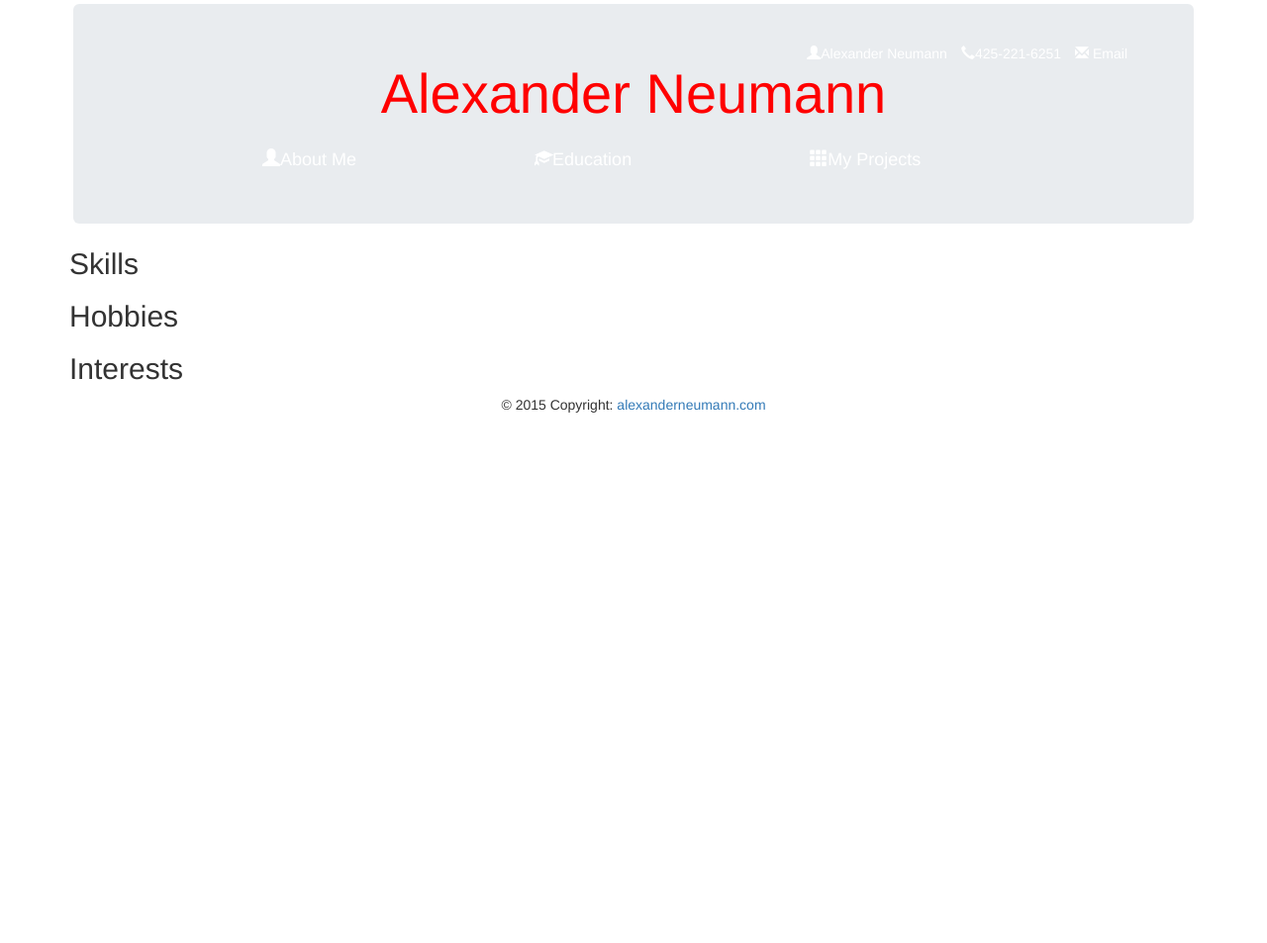
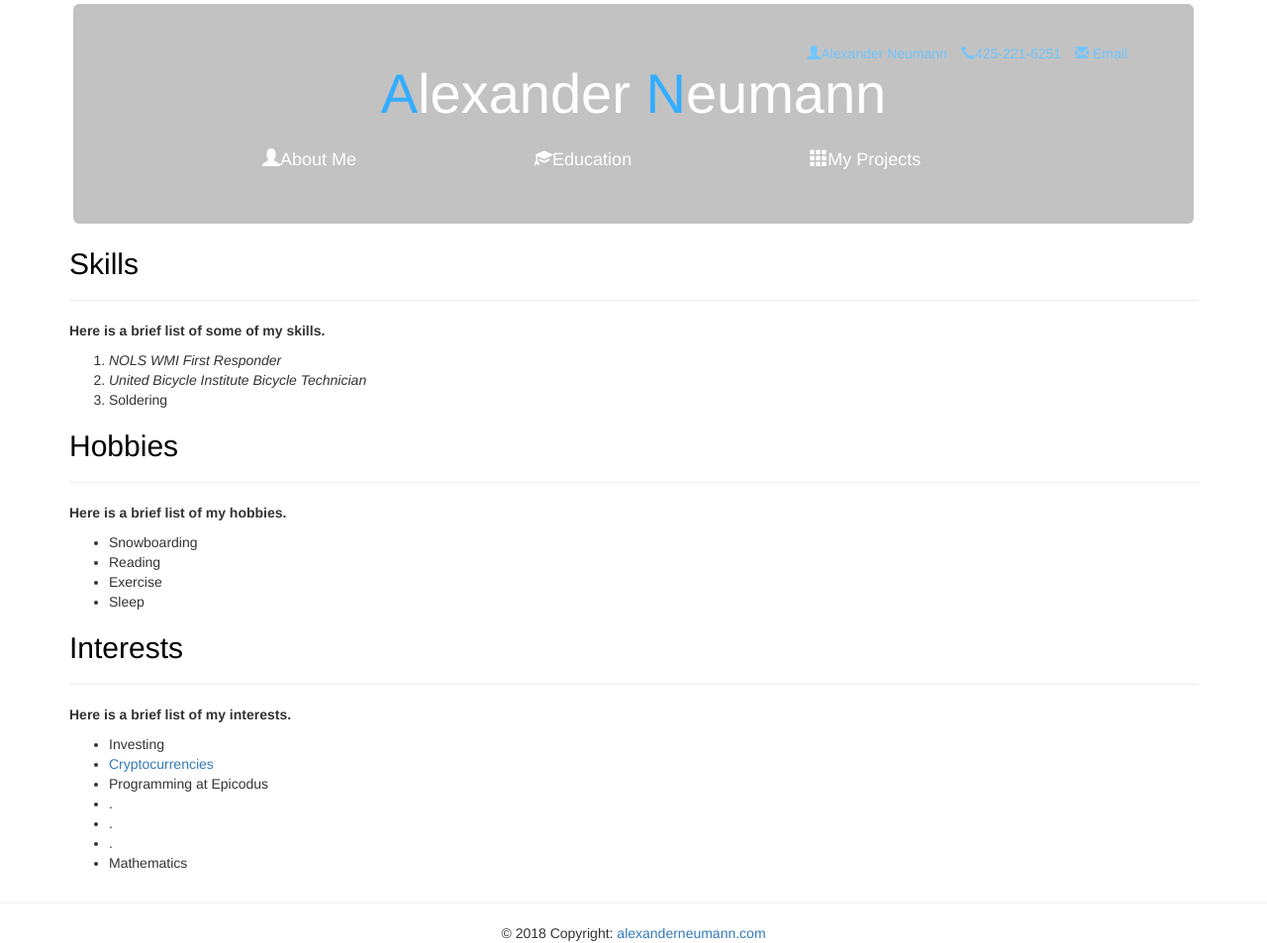
Before and after one commit to neumanna94/my-portfolio-1, a plain HTML site: page index.html in a window 1280 px wide. Shown: the whole page at 99% size. Before the commit the page ends 800 px from the top, so only its background shows below. Drawn offline with Linux system fonts and the light colour scheme.

Commit message:
Added content to about.html page. Changed color in jumbotron elements.

```diff
--- a/css/styles.css
+++ b/css/styles.css
@@ -1,19 +1,27 @@
-
-
+body {
+  background-color: #white;
+}
+.col-md-12 h2 {
+  margin 0;
+  text-align: left;
+  padding 10px 0;
+  color:black;
+}
 .jumbotron {
   padding: 4rem;
   margin: .4rem;
-  background-color: #e9ecef;
+  background-color: #b3b3b3;
   border-radius: .3rem;
+  opacity: 80%;
 
 }
 .jumbotron h1 {
   text-align: center;
-  color: red;
+  color: #0099ff;
   font-size: 4em;
 }
-.jumbotron a {
-
+.white-text {
+  color: white;
 }
 .jumbotron ul li a{
   display:block;
@@ -33,6 +41,9 @@
 .contact-header ul li {
   float: left;
   list-style: none;
+}
+.contact-header ul li a {
+  color: #4db8ff;
 }
 .navbar {
   position: relative;
--- a/index.html
+++ b/index.html
@@ -16,7 +16,7 @@
           <li><a href="mailto:alexander.daniel.neumann@gmail.com"><span class="glyphicon glyphicon-envelope"></span> Email</a></li>
         </ul>
         </div>
-        <h1>Alexander Neumann</h1>
+        <h1>A<span class="white-text">lexander</span> N<span class="white-text">eumann</span></h1>
         <div class="navbar">
           <ul>
           <li><a href="index.html"><span class="glyphicon glyphicon-user"></span>About Me</a></li>
@@ -30,12 +30,35 @@
       <div class="row">
         <div class="col-md-12">
           <h2>Skills</h2>
-          <h></h>
-          <p></p>
+          <hr></hr>
+          <p><strong>Here is a brief list of some of my skills.</strong></p>
+          <ol>
+            <li><em>NOLS WMI First Responder</em></li>
+            <li><em>United Bicycle Institute Bicycle Technician</em></li>
+            <li>Soldering</li>
+          </ol>
           <h2>Hobbies</h2>
-          <p></p>
+          <hr></hr>
+          <p><strong>Here is a brief list of my hobbies.</strong></p>
+          <ul>
+            <li>Snowboarding</li>
+            <li>Reading</li>
+            <li>Exercise</li>
+            <li>Sleep</li>
+          </ul>
           <h2>Interests</h2>
-          <p></p>
+          <hr></hr>
+          <p><strong>Here is a brief list of my interests.</strong></p>
+          <ul>
+            <li>Investing</li>
+            <li><a href="https://etherdelta.com/">Cryptocurrencies</a></li>
+            <li>Programming at Epicodus</li>
+            <li>.</li>
+            <li>.</li>
+            <li>.</li>
+            <li>Mathematics</li>
+          <ul>
+
         </div>
       </div>
 
@@ -43,7 +66,8 @@
     </div>
     <div class="footer">
       <div class="copyright">
-        © 2015 Copyright: <a href="index.html"> alexanderneumann.com </a>
+        <hr></hr>
+        © 2018 Copyright: <a href="index.html"> alexanderneumann.com </a>
       </div>
     </div>
   </body>
```
